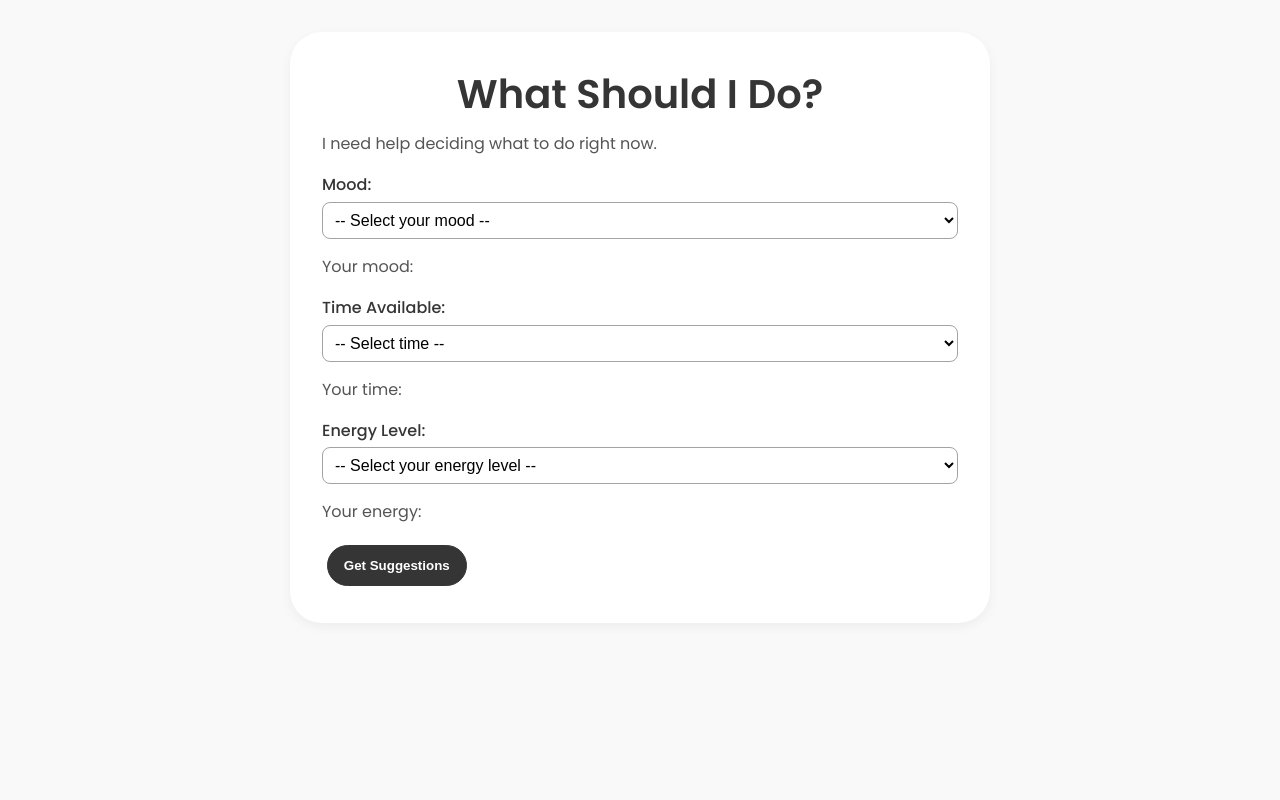
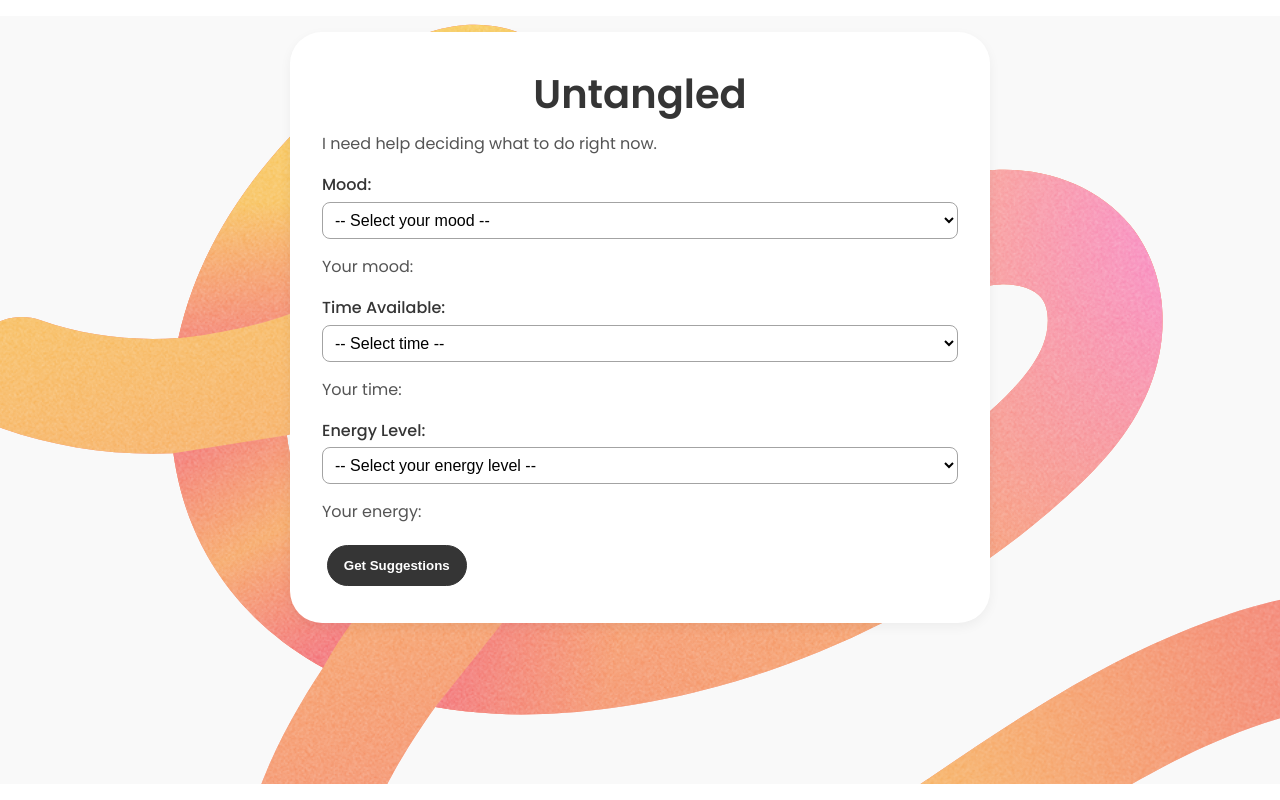
Before and after one commit to AlexWlkr/Untangled-ADHD-Friendly-Decision-Ap, a React (Create React App) app: page / in a window 1280 px wide. Built offline with nearby package versions, Linux system fonts and the light colour scheme.

Commit message:
feat: update app title to "Untangled" and style background image

```diff
--- a/src/App.css
+++ b/src/App.css
@@ -9,6 +9,7 @@
 body {
   font-family: 'Poppins', sans-serif;
   background-color: #f9f9f9;
+  background: url('./assets/website-background-1.png') no-repeat center center fixed;
   padding: 2rem;
   color: rgb(53, 53, 53);
 }
--- a/src/App.js
+++ b/src/App.js
@@ -226,7 +226,7 @@ React.useEffect(() => {
 
   return (
     <div className="App">
-      <h1>What Should I Do?</h1>
+      <h1>Untangled</h1>
       <p>I need help deciding what to do right now.</p>
 
       {/* Mood Input */}
```
Also changed, not shown: src/assets/website-background-1.png (added).
